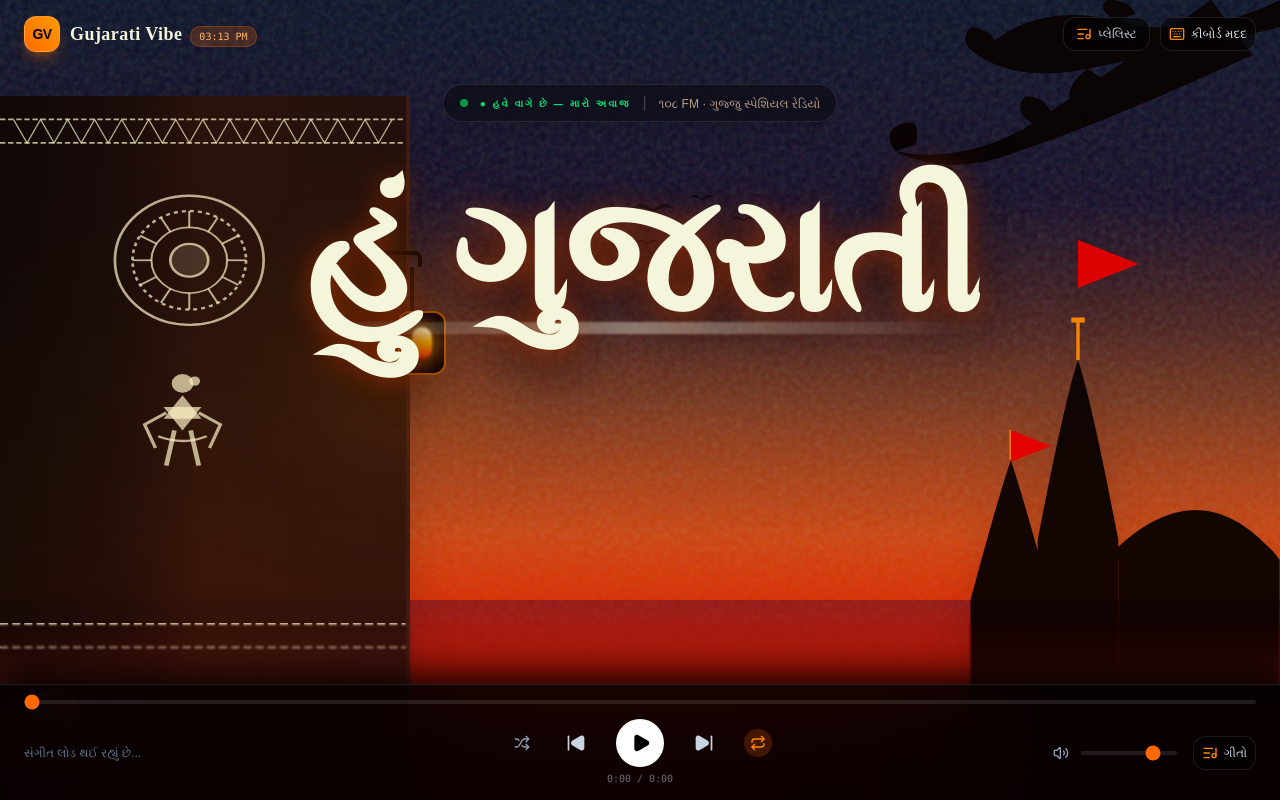
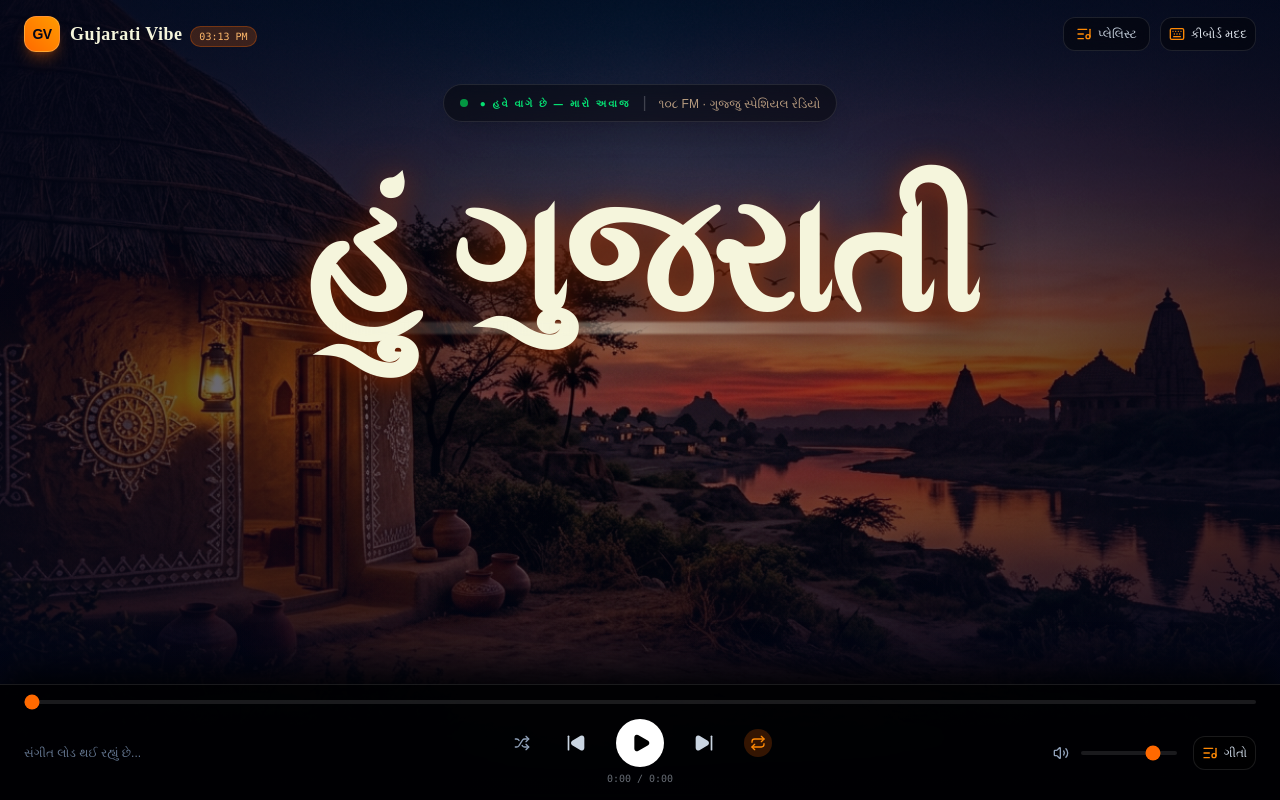
Before and after one commit to BHOIDIXIT/gujarativibe, a React (Vite) app: page / in a window 1280 px wide. Built offline with nearby package versions, Linux system fonts and the light colour scheme; a web font is replaced by a local one.

Commit message:
fourth-commit

```diff
--- a/src/components/TruckArtDeco.tsx
+++ b/src/components/TruckArtDeco.tsx
@@ -4,6 +4,7 @@
  */
 
 import React from 'react';
+import bgImage from '../assets/images/gujarati_background_1786464232502.jpg';
 
 interface TruckArtDecoProps {
   isPlaying?: boolean;
@@ -11,160 +12,30 @@ interface TruckArtDecoProps {
 
 export const TruckArtDeco: React.FC<TruckArtDecoProps> = ({ isPlaying = false }) => {
   return (
-    <div className="absolute inset-0 overflow-hidden pointer-events-none select-none z-0">
-      {/* 1. Deep Sunset Gradient Background (Indigo -> Purple -> Crimson -> Fiery Orange) */}
+    <div className="fixed inset-0 overflow-hidden pointer-events-none select-none z-0">
+      {/* 1. Primary Full-screen Background Image */}
+      <img
+        src={bgImage}
+        alt="Gujarati Sunset Background"
+        className={`absolute inset-0 w-full h-full object-cover object-center transition-all duration-1000 ${
+          isPlaying ? 'scale-105 filter brightness-105 contrast-105' : 'scale-100 filter brightness-95'
+        }`}
+        referrerPolicy="no-referrer"
+      />
+
+      {/* Subtle Dark Vignette & Gradient Overlays for High Text Contrast */}
+      <div className="absolute inset-0 bg-gradient-to-b from-slate-950/70 via-slate-950/30 to-slate-950/80" />
+      <div className="absolute inset-0 bg-gradient-to-r from-slate-950/60 via-transparent to-slate-950/60" />
+
+      {/* Atmospheric Ambient Sunset Glow */}
       <div
-        className={`absolute inset-0 bg-gradient-to-b from-[#0b132a] via-[#1a0a28] via-40% to-[#cb2210] transition-all duration-1000 ${
-          isPlaying ? 'opacity-100 filter brightness-105' : 'opacity-95 filter brightness-95'
+        className={`absolute inset-0 bg-orange-600/10 mix-blend-color-dodge transition-opacity duration-1000 ${
+          isPlaying ? 'opacity-100' : 'opacity-40'
         }`}
       />
 
-      {/* Fiery Sunset Light Source in Horizon */}
-      <div className="absolute bottom-1/4 inset-x-0 h-1/2 bg-gradient-to-t from-[#ff4e00] via-[#ff7700]/40 to-transparent opacity-85" />
-
-      {/* River Reflection Layer */}
-      <div className="absolute bottom-0 inset-x-0 h-1/3 bg-gradient-to-t from-[#800000] via-[#c01500]/90 to-transparent z-10" />
-
-      {/* Subtle Noise Texture */}
-      <div className="absolute inset-0 bg-noise opacity-15 pointer-events-none" />
-
-      {/* 2. Top-Right Silhouetted Tree Branches hanging down */}
-      <svg
-        className="absolute top-0 right-0 w-[50%] max-w-[550px] h-auto text-[#0a0302] fill-current opacity-95 z-10"
-        viewBox="0 0 400 300"
-      >
-        <path d="M400 0 Q340 30 280 15 Q220 0 180 40 Q210 60 260 50 Q310 40 400 20 Z" />
-        <path d="M350 0 Q280 50 220 90 Q170 120 120 110 Q160 130 210 110 Q270 90 380 40 Z" />
-        {/* Leaf clusters */}
-        <path d="M120 110 Q110 95 125 90 Q140 85 135 105 Z M180 40 Q165 30 175 20 Q190 20 195 35 Z M220 90 Q205 80 215 70 Q230 70 235 85 Z M280 15 Q265 5 275 0 Q290 0 295 10 Z" />
-        <path d="M260 50 Q240 65 250 80 Q270 75 275 60 Z M310 40 Q290 55 300 70 Q320 65 325 50 Z M150 120 Q135 130 145 140 Q160 135 162 122 Z" />
-      </svg>
-
-      {/* 3. Flying Birds Silhouette in Sunset Sky */}
-      <svg
-        className="absolute top-[22%] right-[25%] sm:right-[35%] w-36 sm:w-56 h-auto opacity-80 text-slate-950 fill-current"
-        viewBox="0 0 200 100"
-      >
-        <path d="M20 30 Q30 20 40 30 Q50 20 60 30 Q50 25 40 33 Q30 25 20 30 Z" />
-        <path d="M70 15 Q77 7 85 15 Q92 7 100 15 Q92 11 85 17 Q77 11 70 15 Z" transform="scale(0.8) translate(20, 10)" />
-        <path d="M110 40 Q118 32 126 40 Q134 32 142 40 Q134 36 126 42 Q118 36 110 40 Z" transform="scale(0.65) translate(60, 20)" />
-        <path d="M45 55 Q52 48 60 55 Q67 48 75 55 Q67 52 60 57 Q52 52 45 55 Z" transform="scale(0.7) translate(-10, 30)" />
-        <path d="M140 25 Q145 20 150 25 Q155 20 160 25 Q155 22 150 26 Q145 22 140 25 Z" transform="scale(0.5) translate(120, 10)" />
-      </svg>
-
-      {/* 4. Left Side: Traditional Gujarati Mud House Wall with Warli / Lipan Kaam Art & Steps */}
-      <div className="absolute bottom-0 left-0 w-[42%] sm:w-[32%] max-w-[440px] h-full flex flex-col justify-end z-10">
-        <div className="relative w-full h-[88%] bg-[#24110b]/90 border-r-4 border-[#3d1d13] shadow-2xl overflow-visible backdrop-blur-xs">
-
-          {/* Mud wall texture gradient */}
-          <div className="absolute inset-0 bg-gradient-to-r from-black/50 via-amber-950/20 to-transparent" />
-
-          {/* White Warli & Lipan Kaam Art Rendered in Crisp SVG */}
-          <svg
-            className="absolute inset-0 w-full h-full text-amber-100/70 fill-none stroke-current stroke-2 pointer-events-none"
-            viewBox="0 0 300 600"
-            preserveAspectRatio="none"
-          >
-            {/* Top Border Band (Traditional Triangle Motifs) */}
-            <path d="M0 20 L300 20 M0 40 L300 40" strokeWidth="1.5" strokeDasharray="4 2" />
-            <path d="M10 20 L20 40 L30 20 L40 40 L50 20 L60 40 L70 20 L80 40 L90 20 L100 40 L110 20 L120 40 L130 20 L140 40 L150 20 L160 40 L170 20 L180 40 L190 20 L200 40 L210 20 L220 40 L230 20 L240 40 L250 20 L260 40 L270 20 L280 40 L290 20" strokeWidth="1" />
-
-            {/* Traditional Circular Lipan Mirror Mandala Art */}
-            <g transform="translate(140, 140)">
-              <circle cx="0" cy="0" r="55" strokeWidth="2" />
-              <circle cx="0" cy="0" r="42" strokeDasharray="3 3" />
-              <circle cx="0" cy="0" r="28" strokeWidth="1.5" />
-              <circle cx="0" cy="0" r="14" fill="currentColor" fillOpacity="0.2" />
-              {[0, 30, 60, 90, 120, 150, 180, 210, 240, 270, 300, 330].map((deg) => (
-                <line
-                  key={deg}
-                  x1={28 * Math.cos((deg * Math.PI) / 180)}
-                  y1={28 * Math.sin((deg * Math.PI) / 180)}
-                  x2={42 * Math.cos((deg * Math.PI) / 180)}
-                  y2={42 * Math.sin((deg * Math.PI) / 180)}
-                  strokeWidth="1.5"
-                />
-              ))}
-            </g>
-
-            {/* Warli Art Female Figure Playing Garba / Holding Diya */}
-            <g transform="translate(135, 290)" fill="currentColor" stroke="none">
-              <circle cx="0" cy="-45" r="8" />
-              <circle cx="9" cy="-47" r="4" />
-              <polygon points="0,-35 -14,-15 14,-15" />
-              <polygon points="0,-5 -14,-25 14,-25" />
-              <path d="M-6,-5 L-12,25 M6,-5 L12,25" stroke="currentColor" strokeWidth="3.5" />
-              <path d="M-12,-20 L-28,-10 L-20,10 M12,-20 L28,-10 L20,10" stroke="currentColor" strokeWidth="2.5" fill="none" />
-              <path d="M-18,0 Q0,8 18,0" stroke="currentColor" strokeWidth="2" fill="none" />
-            </g>
-
-            {/* Floor Border */}
-            <path d="M0 450 L300 450 M0 470 L300 470" strokeWidth="1.5" strokeDasharray="6 3" />
-          </svg>
-
-          {/* Steps & Clay Pot (Earthen Matka/Kumbh at the base) */}
-          <div className="absolute bottom-0 left-0 right-0 z-20">
-            <div className="w-full h-8 bg-[#180a06] border-t-2 border-amber-900/60 shadow-md" />
-            <div className="w-[85%] h-8 bg-[#120704] border-t-2 border-amber-900/60 shadow-md" />
-
-            {/* Earthen Pot (Matka) on steps */}
-            <div className="absolute -top-12 left-8 w-12 h-12 bg-gradient-to-tr from-[#3a150a] via-[#632410] to-[#8f3619] rounded-full border border-amber-800/80 shadow-2xl flex flex-col items-center justify-start pt-1">
-              <div className="w-7 h-2 bg-[#42170b] border border-amber-900 rounded-full shadow-inner" />
-            </div>
-          </div>
-
-          {/* 5. Hanging Traditional Iron Lantern with Glowing Flame */}
-          <div className="absolute top-[22%] -right-7 sm:-right-10 z-30">
-            <div className="w-10 sm:w-14 h-4 border-t-4 border-r-4 border-[#0d0403] rounded-tr-lg shadow-lg" />
-            <div className="ml-8 sm:ml-11 w-1 h-8 sm:h-12 bg-[#0d0403] mx-auto" />
-
-            <div className="relative ml-5 sm:ml-8 -mt-1">
-              <div
-                className={`absolute -inset-12 rounded-full bg-gradient-to-r from-amber-500/60 via-orange-500/40 to-transparent blur-3xl transition-all duration-700 ${
-                  isPlaying ? 'lantern-glow scale-125' : 'opacity-85 scale-100'
-                }`}
-              />
-
-              <div className="relative w-8 sm:w-12 h-12 sm:h-16 bg-gradient-to-b from-[#0a0302] via-[#2d1209] to-[#0a0302] border-2 border-amber-600/80 rounded-xl shadow-2xl flex items-center justify-center">
-                <div className="absolute inset-x-0 top-0 bottom-0 border-x border-black/80 mx-2" />
-
-                <div
-                  className={`w-3.5 sm:w-5 h-6 sm:h-8 bg-gradient-to-t from-red-600 via-amber-400 to-yellow-100 rounded-full blur-[1px] shadow-[0_0_20px_#f59e0b] ${
-                    isPlaying ? 'animate-pulse scale-110' : ''
-                  }`}
-                />
-              </div>
-            </div>
-          </div>
-
-        </div>
-      </div>
-
-      {/* 6. Right Side: Temple Skyline, Shikhara Spires, Red Flag & Riverside */}
-      <div className="absolute bottom-0 right-0 w-[52%] sm:w-[42%] h-[65%] sm:h-[75%] z-10 flex items-end justify-end">
-        <svg
-          className="w-full h-full text-[#0a0302] fill-current opacity-95 drop-shadow-2xl"
-          viewBox="0 0 400 300"
-          preserveAspectRatio="none"
-        >
-          <path d="M220 300 L220 170 Q240 100 250 80 Q260 100 280 170 L280 300 Z" />
-          <path d="M250 80 L250 60 M245 60 L255 60" stroke="#ff8c00" strokeWidth="2.5" />
-
-          <path d="M250 60 L250 20 M250 20 L295 32 L250 44 Z" fill="#e60000" />
-
-          <path d="M170 300 L170 200 Q190 150 200 130 Q210 150 230 200 L230 300 Z" />
-          <path d="M200 130 L200 115" stroke="#ff8c00" strokeWidth="2" />
-          <path d="M200 115 L230 123 L200 131 Z" fill="#e60000" />
-
-          <path d="M280 300 L280 180 Q300 160 320 180 L320 300 M320 300 L320 180 Q340 160 360 180 L360 300 M360 300 L360 180 Q380 160 400 180 L400 300" />
-          <path d="M270 180 Q340 130 400 180 Z" />
-
-          <path d="M100 300 Q120 230 140 300 Q160 220 180 300 M30 300 Q60 250 90 300" />
-        </svg>
-      </div>
-
-      {/* 7. Crimson Mist / Fog Layer at Bottom Water Edge */}
-      <div className="absolute bottom-0 inset-x-0 h-32 sm:h-44 bg-gradient-to-t from-red-950/90 via-red-900/40 to-transparent z-20 backdrop-blur-[1px]" />
+      {/* Crimson Fog / Water Edge Reflection at Bottom */}
+      <div className="absolute bottom-0 inset-x-0 h-32 sm:h-48 bg-gradient-to-t from-slate-950 via-slate-950/70 to-transparent z-10" />
     </div>
   );
 };
--- /dev/null
+++ b/src/vite-env.d.ts
@@ -0,0 +1,21 @@
+/// <reference types="vite/client" />
+
+declare module '*.jpg' {
+  const src: string;
+  export default src;
+}
+
+declare module '*.png' {
+  const src: string;
+  export default src;
+}
+
+declare module '*.webp' {
+  const src: string;
+  export default src;
+}
+
+declare module '*.svg' {
+  const src: string;
+  export default src;
+}
```
Also changed, not shown: src/assets/images/gujarati_background_1786464232502.jpg (added).
